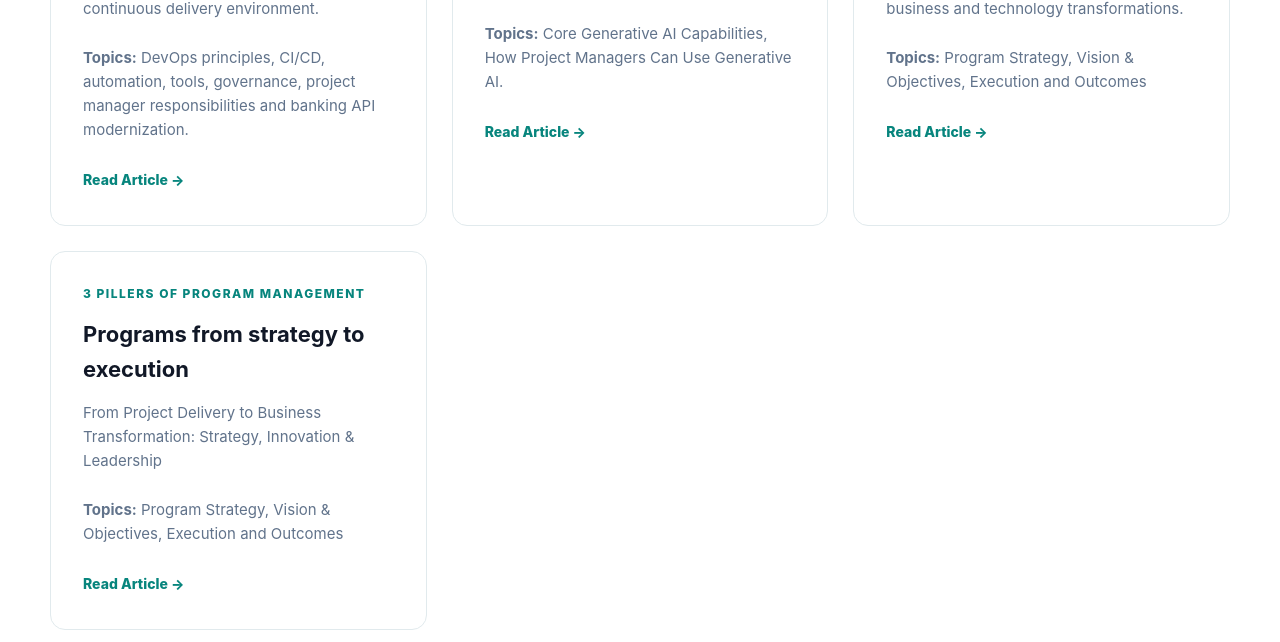
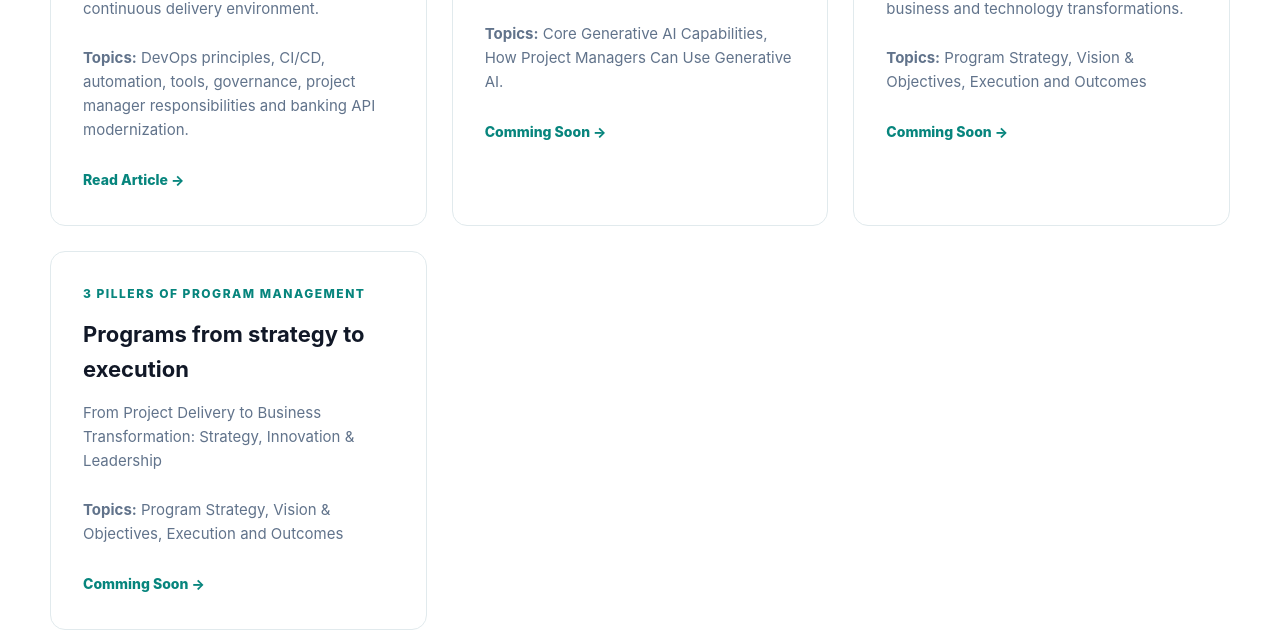
Before and after one commit to sathees-saty/sathees-portfolio, a plain HTML site: page enterprise_architecture.html in a window 1280 px wide. Shown: the part 824-1466 px from the top of the page. Drawn offline with Linux system fonts and the light colour scheme.

Commit message:
Update enterprise_architecture.html

```diff
--- a/enterprise_architecture.html
+++ b/enterprise_architecture.html
@@ -108,7 +108,7 @@
 
             <a href="#"
                onclick="openCaseStudy('Blog_Gen_AI.html'); return false;">
-                Read Article →
+                Comming Soon →
             </a>
 
         </div>
@@ -136,7 +136,7 @@
             </p>
         <a href="#"
            onclick="openCaseStudy('Blog_Program.html'); return false;">
-            Read Article →
+            Comming Soon →
         </a>
 
         </div>
@@ -161,7 +161,7 @@
             </p>
               <a href="#"
                onclick="openCaseStudy('blog_program_leadership.html'); return false;">
-                Read Article →
+                Comming Soon →
             </a>
 
         </div>
```
